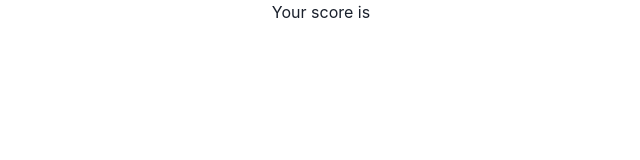
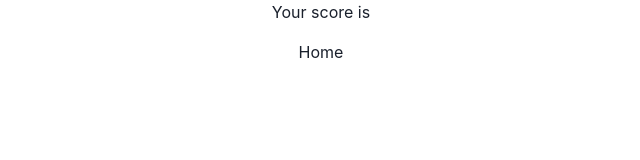
Before and after one commit to eLoyyyyy/cambridge-exam, a Next.js app: page /result in a window 1280 px wide. Shown: the top 160 px of the page, without its empty margins (319-959 px from the left). Built offline with nearby package versions, Linux system fonts and the light colour scheme.

Commit message:
added link back to home as per requirements and test to verify

```diff
--- a/pages/result.tsx
+++ b/pages/result.tsx
@@ -1,4 +1,5 @@
 import { Heading, VStack, Text } from "@chakra-ui/react";
+import Link from "next/link";
 import { useRouter } from "next/router";
 
 export default function Page() {
@@ -14,6 +15,8 @@ export default function Page() {
             >
                 {query.score}
             </Heading>
+
+            <Link href='/'>Home</Link>
         </VStack>
     )
 }
```
Also changed, not shown: 1 other file (tests, documents, lock files or other folders).
